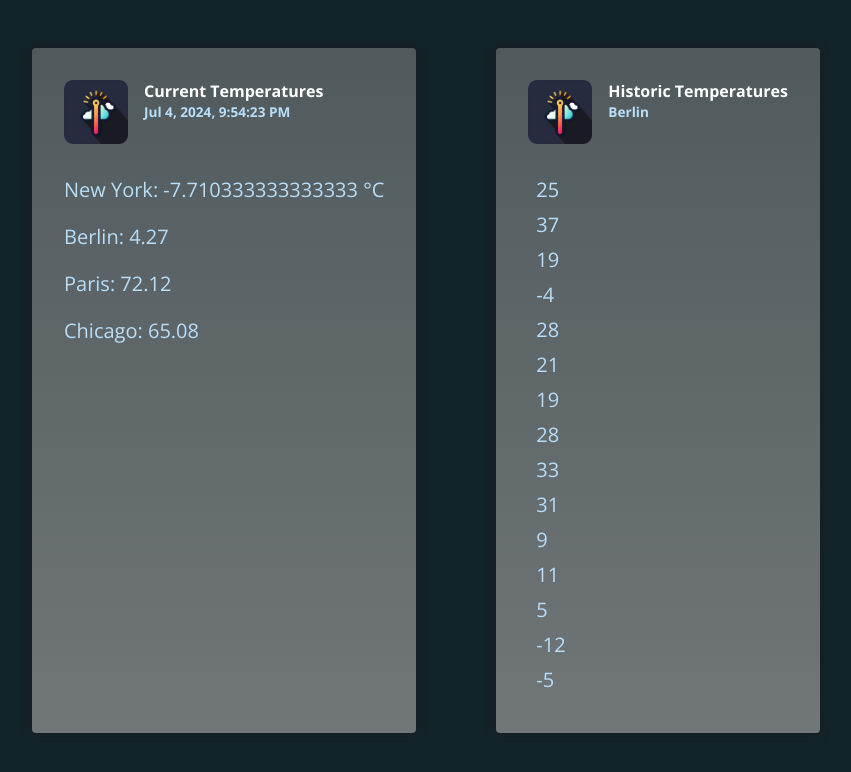
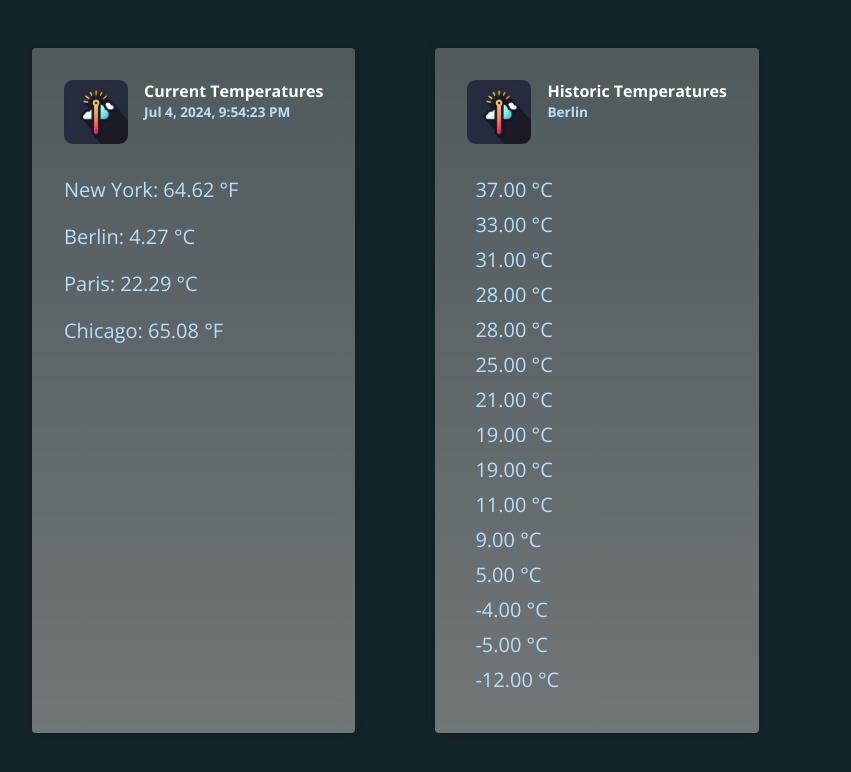
Before and after one commit to manga409/angular_test_proj4, an Angular app: page / in a window 1280 px wide. Shown: the top 772 px of the page, without its empty margins (168-1019 px from the left). Built offline with nearby package versions, Linux system fonts and the light colour scheme.

Commit message:
another custom pipe

```diff
--- a/src/app/app.component.html
+++ b/src/app/app.component.html
@@ -7,10 +7,13 @@
         <p>{{ currentDate | date : "medium" }}</p>
       </div>
     </header>
-    <p>New York: {{ currentTemperaturs.newYork | temp : "fah" : "cel" }}</p>
-    <p>Berlin: {{ currentTemperaturs.berlin | number : "1.0-2" }}</p>
-    <p>Paris: {{ currentTemperaturs.paris | number : "1.0-2" }}</p>
-    <p>Chicago: {{ currentTemperaturs.chicago | number : "1.0-2" }}</p>
+    <p>
+      New York:
+      {{ currentTemperaturs.newYork | temp : "cel" : "fah" }}
+    </p>
+    <p>Berlin: {{ currentTemperaturs.berlin | temp : "cel" }}</p>
+    <p>Paris: {{ currentTemperaturs.paris | temp : "fah" : "cel" }}</p>
+    <p>Chicago: {{ currentTemperaturs.chicago | temp : "fah" }}</p>
   </article>
 
   <article class="temperatures">
@@ -22,8 +25,9 @@
       </div>
     </header>
     <ul>
-      @for (temperature of historicTemperatures; track temperature) {
-      <li (click)="onReset($index)">{{ temperature }}</li>
+      @for (temperature of historicTemperatures | sort: 'desc'; track
+      temperature) {
+      <li (click)="onReset($index)">{{ temperature | temp : "cel" }}</li>
       }
     </ul>
   </article>
--- a/src/app/app.component.ts
+++ b/src/app/app.component.ts
@@ -1,12 +1,13 @@
 import { DatePipe, DecimalPipe } from '@angular/common';
 import { Component } from '@angular/core';
 import { TemperaturePipe } from './temperature.pipe';
+import { SortPipe } from './sort.pipe';
 
 @Component({
   selector: 'app-root',
   standalone: true,
   templateUrl: './app.component.html',
-  imports: [DatePipe, DecimalPipe, TemperaturePipe],
+  imports: [DatePipe, DecimalPipe, TemperaturePipe, SortPipe],
 })
 export class AppComponent {
   currentDate = new Date();
@@ -23,5 +24,8 @@
 
   onReset(index: number) {
     this.historicTemperatures[index] = 18;
+    // const newTemps = [...this.historicTemperatures];
+    // newTemps[index] = 18;
+    // this.historicTemperatures = newTemps;
   }
 }
--- /dev/null
+++ b/src/app/sort.pipe.ts
@@ -0,0 +1,20 @@
+import { Pipe, PipeTransform } from '@angular/core';
+
+@Pipe({
+  name: 'sort',
+  standalone: true,
+  pure: false,
+})
+export class SortPipe implements PipeTransform {
+  transform(value: string[] | number[], direction: 'asc' | 'desc' = 'asc') {
+    const sorted = [...value];
+    sorted.sort((a, b) => {
+      if (direction === 'asc') {
+        return a > b ? 1 : -1;
+      } else {
+        return a > b ? -1 : 1;
+      }
+    });
+    return sorted;
+  }
+}
--- a/src/app/temperature.pipe.ts
+++ b/src/app/temperature.pipe.ts
@@ -6,11 +6,15 @@
 })
 export class TemperaturePipe implements PipeTransform {
   transform(
-    value: string | number,
+    value: string | number | null,
     inputType: 'cel' | 'fah',
     outputType?: 'cel' | 'fah'
   ) {
     let val: number;
+
+    if (!value) {
+      return value;
+    }
 
     if (typeof value === 'string') {
       val = parseFloat(value);
@@ -35,6 +39,6 @@
       symbol = outputType === 'cel' ? '°C' : '°F';
     }
 
-    return `${outputTemp} ${symbol}`;
+    return `${outputTemp.toFixed(2)} ${symbol}`;
   }
 }
```
